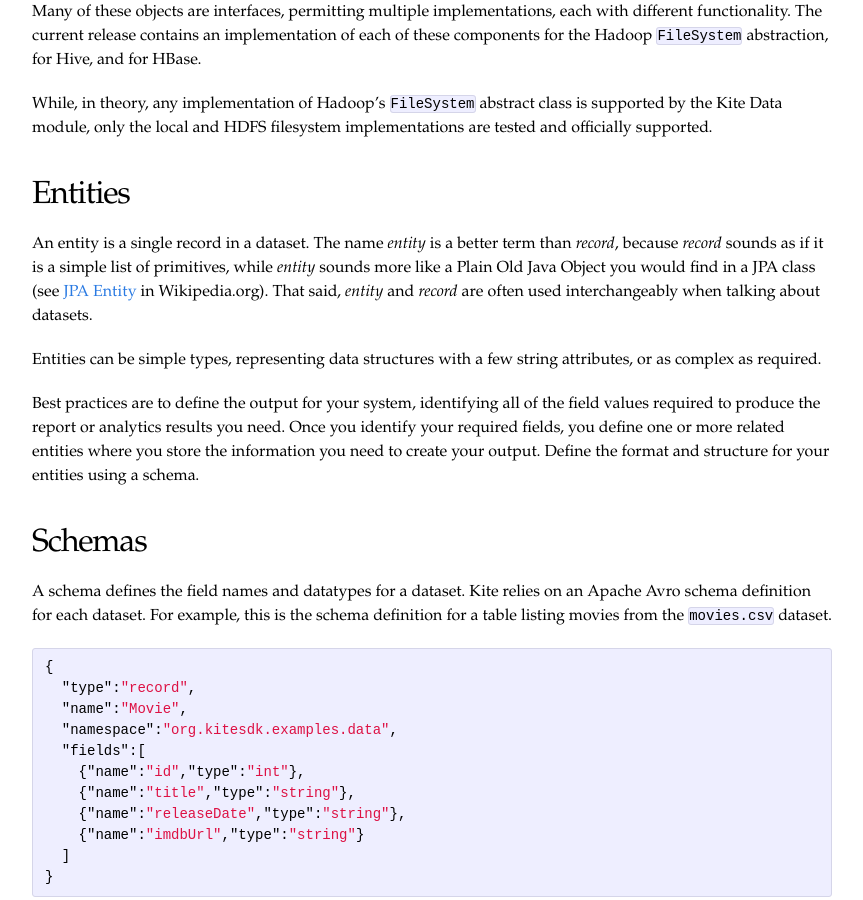
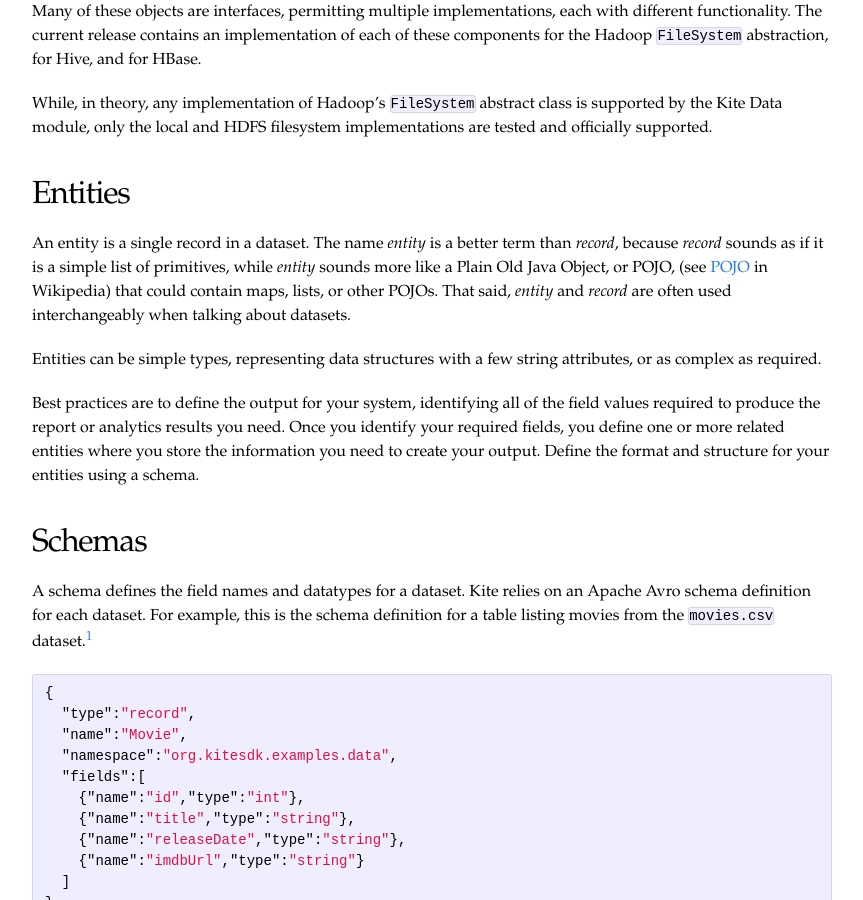
Before and after one commit to kite-sdk/kite-docs, a Jekyll site: the page built from Kite-Data-Module-Overview.md, in a window 1280 px wide and 900 px high, scrolled down 634 px. Shown: the whole window, without its empty margins (208-1071 px from the left). Built offline with Jekyll 4.4.1, drawn with Linux system fonts in a browser that asks for light colours; some of the changed text lies outside the part shown.

Commit message:
CDK-521: Add changes from 0.14.1 site.
* Remove confusing JPA reference
* Add link to POJO article on wikipedia
* Remove formatting for table now in CSS
* Linkify movielens reference, missing in this version

````diff
--- a/Kite-Data-Module-Overview.md
+++ b/Kite-Data-Module-Overview.md
@@ -25,16 +25,17 @@ While, in theory, any implementation of Hadoop’s `FileSystem` abstract class i
 
 ## Entities
 
-An entity is a single record in a dataset. The name _entity_ is a better term than _record_, because _record_ sounds as if it is a simple list of primitives, while _entity_ sounds more like a Plain Old Java Object you would find in a JPA class (see [JPA Entity](https://en.wikipedia.org/wiki/Java_Persistence_API#Entities) in Wikipedia.org). That said, _entity_ and _record_ are often used interchangeably when talking about datasets.
+An entity is a single record in a dataset. The name _entity_ is a better term than _record_, because _record_ sounds as if it is a simple list of primitives, while _entity_ sounds more like a Plain Old Java Object, or POJO, (see [POJO][pojo] in Wikipedia) that could contain maps, lists, or other POJOs. That said, _entity_ and _record_ are often used interchangeably when talking about datasets.
 
 Entities can be simple types, representing data structures with a few string attributes, or as complex as required.
 
 Best practices are to define the output for your system, identifying all of the field values required to produce the report or analytics results you need. Once you identify your required fields, you define one or more related entities where you store the information you need to create your output. Define the format and structure for your entities using a schema.
 
+[pojo]: http://en.wikipedia.org/wiki/Plain_Old_Java_Object
 
 ## Schemas
 
-A schema defines the field names and datatypes for a dataset. Kite relies on an Apache Avro schema definition for each dataset. For example, this is the schema definition for a table listing movies from the `movies.csv` dataset.
+A schema defines the field names and datatypes for a dataset. Kite relies on an Apache Avro schema definition for each dataset. For example, this is the schema definition for a table listing movies from the `movies.csv` dataset.[<sup>1</sup>](#notes)
 
 ```json
 {
@@ -54,8 +55,8 @@ The goal is to get the schema into `.avsc` format and store it in the Hadoop fil
 
 | Java API | Command Line Interface |
 | --------- | ----------------------- |
-| [Inferring a schema from a Java Class](../Inferring-a-Schema-from-a-Java-Class/)&nbsp;&nbsp;&nbsp;|&nbsp;&nbsp;&nbsp;[Inferring a schema from a Java class](../Kite-Dataset-Command-Line-Interface/index.html#objSchema)|
-| [Inferring a schema from an Avro data file](../Inferring-a-Schema-from-an-Avro-Data-File)&nbsp;&nbsp;&nbsp;|&nbsp;&nbsp;&nbsp;[Inferring a schema from a CSV file](../Kite-Dataset-Command-Line-Interface/index.html#csvSchema)|
+| [Inferring a schema from a Java Class](../Inferring-a-Schema-from-a-Java-Class/) | [Inferring a schema from a Java class](../Kite-Dataset-Command-Line-Interface#objSchema) |
+| [Inferring a schema from an Avro data file](../Inferring-a-Schema-from-an-Avro-Data-File) | [Inferring a schema from a CSV file](../Kite-Dataset-Command-Line-Interface#csvSchema) |
 
 
 
@@ -95,4 +96,6 @@ Datasets you create Kite are no different than any other Hadoop dataset in your
 For quick verification that your data has loaded properly, you can view the top _n_ records in your dataset using the command line interface function [show](../Kite-Dataset-Command-Line-Interface/index.html#show).
 
 ---
-*The MovieLens data set was created by the GroupLens Research Group at the University of Minnesota and is available at <a href="http://grouplens.org/datasets/movielens/">http://grouplens.org/datasets/movielens/</a> .
+
+#### Notes:
+1. The MovieLens data set was created by the GroupLens Research Group at the University of Minnesota and is available at [http://grouplens.org/datasets/movielens/](http://grouplens.org/datasets/movielens/).
````
